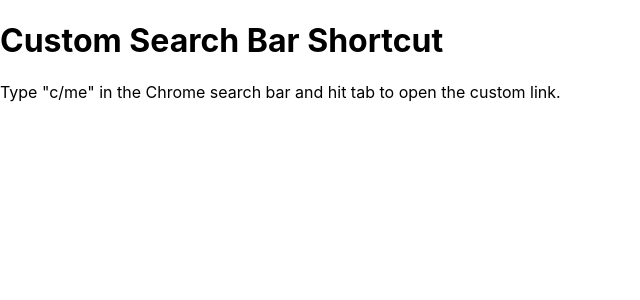
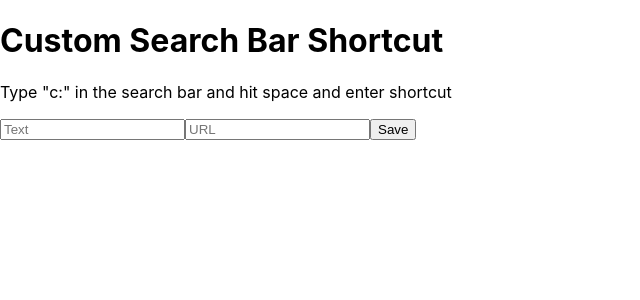
Before and after one commit to Ankur02Sarkar/Curateit---Text-Expander, a React (Create React App) app: page / in a window 1280 px wide. Shown: the top 300 px of the page, without its empty margins (0-640 px from the left). Built offline with nearby package versions, Linux system fonts and the light colour scheme.

Commit message:
added localstorage + custom links

```diff
--- a/public/background.js
+++ b/public/background.js
@@ -1,8 +1,18 @@
+const STORAGE_PREFIX = "custom_search_shortcut_";
+
 chrome.omnibox.onInputEntered.addListener((text, disposition) => {
-  if (text === "me") {
-    const url = "https://ankursarkar.vercel.app";
-    chrome.tabs.query({ active: true, currentWindow: true }, (tabs) => {
-      chrome.tabs.update(tabs[0].id, { url });
-    });
-  }
+  chrome.storage.local.get(STORAGE_PREFIX + text, (result) => {
+    const url = result[STORAGE_PREFIX + text];
+    if (url) {
+      chrome.tabs.query({ active: true, currentWindow: true }, (tabs) => {
+        chrome.tabs.update(tabs[0].id, { url });
+      });
+    }
+  });
+  // const url = localStorage.getItem(STORAGE_PREFIX + text);
+  // if (url) {
+  //   chrome.tabs.query({ active: true, currentWindow: true }, (tabs) => {
+  //     chrome.tabs.update(tabs[0].id, { url });
+  //   });
+  // }
 });
--- a/src/App.js
+++ b/src/App.js
@@ -1,13 +1,40 @@
-import React from "react";
+import React, { useState } from "react";
+
+const STORAGE_PREFIX = "custom_search_shortcut_";
 
 function App() {
+  const [text, setText] = useState("");
+  const [url, setUrl] = useState("");
+
+  const saveShortcut = () => {
+    if (text && url) {
+      // localStorage.setItem(STORAGE_PREFIX + text, url);
+      // setText("");
+      // setUrl("");
+      window.chrome.storage.local.set({ [STORAGE_PREFIX + text]: url }, () => {
+        setText("");
+        setUrl("");
+      });
+    }
+  };
+
   return (
     <div>
       <h1>Custom Search Bar Shortcut</h1>
-      <p>
-        Type "c/me" in the Chrome search bar and hit tab to open the custom
-        link.
-      </p>
+      <p>Type "c:" in the search bar and hit space and enter shortcut</p>
+      <div>
+        <input
+          placeholder="Text"
+          value={text}
+          onChange={(e) => setText(e.target.value)}
+        />
+        <input
+          placeholder="URL"
+          value={url}
+          onChange={(e) => setUrl(e.target.value)}
+        />
+        <button onClick={saveShortcut}>Save</button>
+      </div>
     </div>
   );
 }
```
Also changed, not shown: public/manifest.json.
